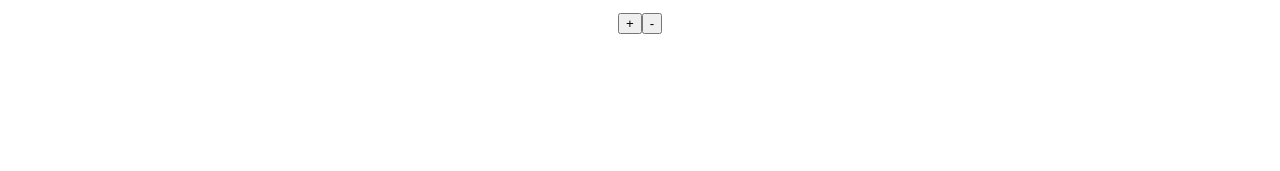
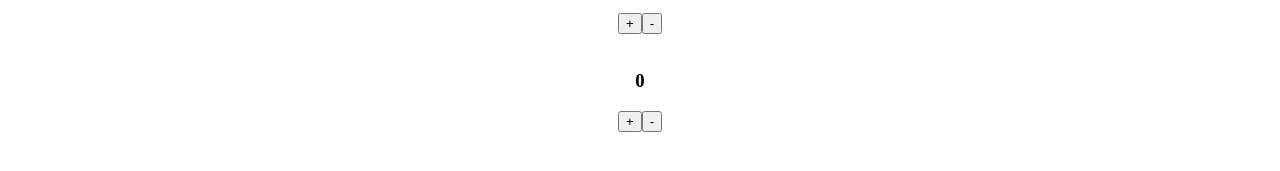
Before and after one commit to iecargnino/hello-vuerld, a Vue app: page / in a window 1280 px wide. Shown: the part 403-574 px from the top of the page. Built offline with nearby package versions, Linux system fonts and the light colour scheme.

Commit message:
counter composition testing

```diff
--- a/src/App.vue
+++ b/src/App.vue
@@ -3,11 +3,14 @@
   <PostContainer />
   <br>
   <CounterOption />
+  <br>
+  <CounterComposition />
 </template>
 
 <script lang="ts" setup>
   import PostContainer from './components/PostContainer.vue';
   import CounterOption from './components/CounterOption.vue';
+  import CounterComposition from './components/CounterComposition.vue';
 </script>
 
 <style>
--- /dev/null
+++ b/src/components/CounterComposition.vue
@@ -0,0 +1,31 @@
+<template>
+    <h3>{{ counter }}</h3>
+    <div class="counter-div">
+        <button @click="addCounter">+</button>
+        <button @click="restCounter">-</button>
+    </div>
+</template>
+
+<script lang="ts">
+    import { defineComponent, ref } from 'vue';
+    export default defineComponent({
+        name: 'CounterOption',
+        setup() {
+            let counter = ref(0);
+            const addCounter = () => {
+                counter.value++;
+                console.log(counter)
+            };
+            const restCounter = () => {
+                counter.value--;
+            }
+            return { counter, addCounter, restCounter }
+        }
+    })
+</script>
+
+<style scoped>
+    .counter-div, h3 {
+        text-align: center;
+    }
+</style>
```
